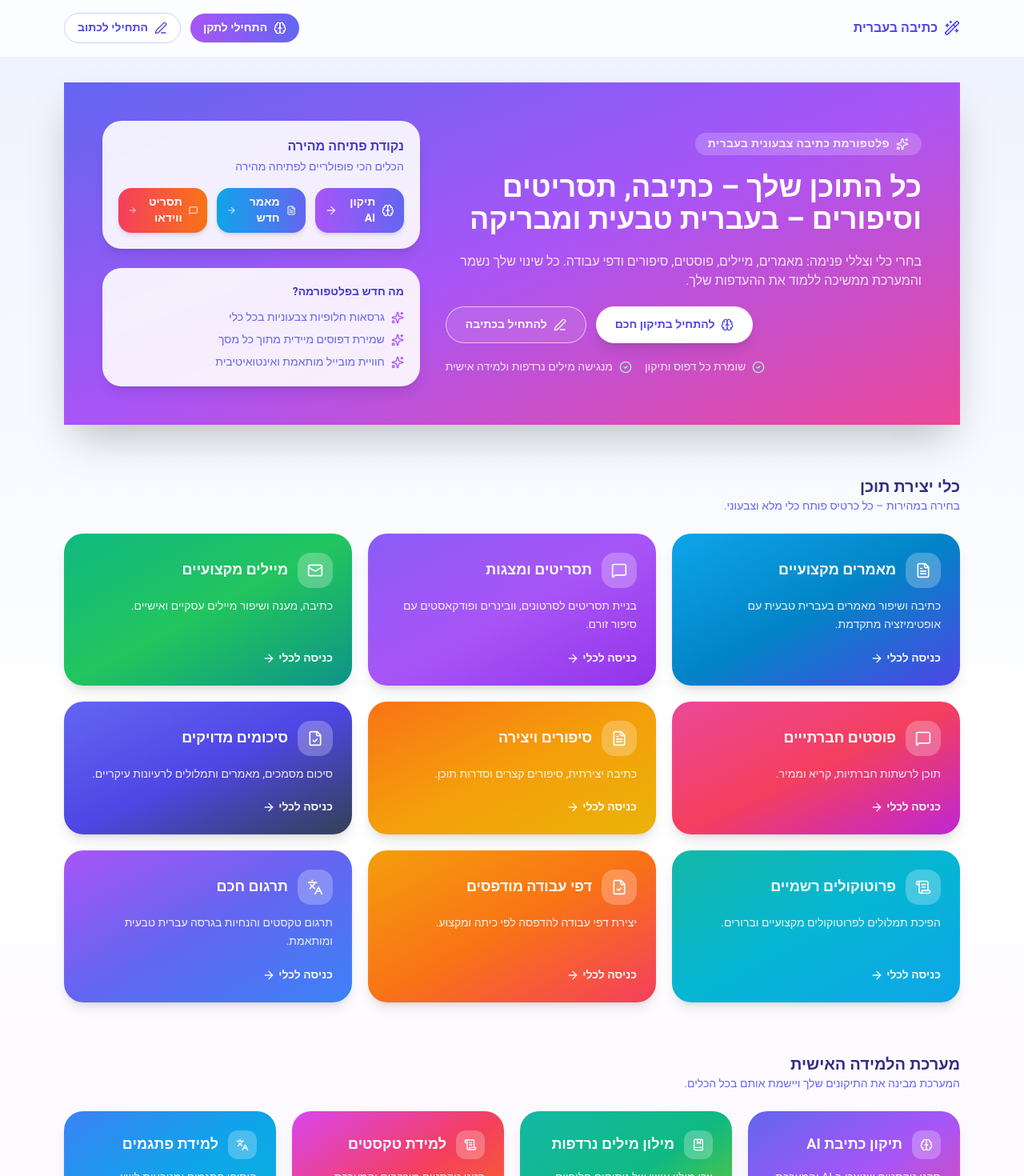
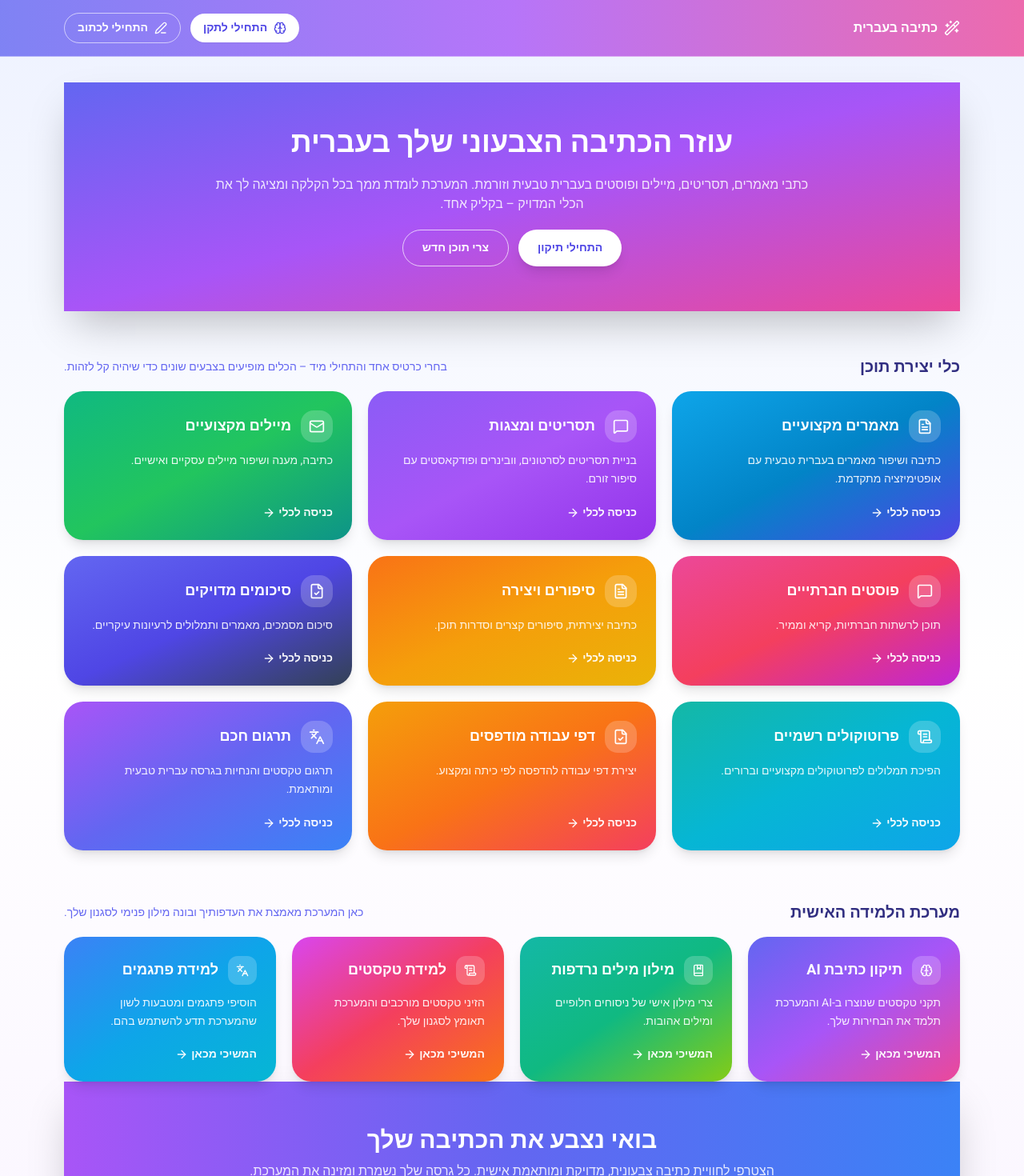
Before and after one commit to liatbenshai/ktiva-evrit, a Next.js app: page /dashboard in a window 1280 px wide. Shown: the top 1470 px of the page at 80% size. Built offline with nearby package versions, Linux system fonts and the light colour scheme.

Commit message:
Simplify colorful dashboard layout

```diff
--- a/app/(dashboard)/dashboard/page.tsx
+++ b/app/(dashboard)/dashboard/page.tsx
@@ -117,23 +117,23 @@ const learningCards = [
 export default function DashboardPage() {
   return (
     <div dir="rtl" className="min-h-screen bg-gradient-to-b from-indigo-50 via-white to-purple-50">
-      <header className="sticky top-0 z-40 border-b border-white/40 bg-white/80 backdrop-blur">
+      <header className="sticky top-0 z-40 border-b border-white/40 bg-gradient-to-r from-indigo-500/80 via-purple-500/80 to-pink-500/80 backdrop-blur">
         <div className="mx-auto flex w-full max-w-6xl items-center justify-between px-4 py-3 sm:py-4">
-          <Link href="/dashboard" className="flex items-center gap-2 text-indigo-600 hover:text-indigo-700">
+          <Link href="/dashboard" className="flex items-center gap-2 text-white">
             <Wand2 className="h-5 w-5" />
             <span className="text-base font-semibold">כתיבה בעברית</span>
           </Link>
           <div className="flex items-center gap-2 sm:gap-3">
             <Link
               href="/dashboard/ai-correction"
-              className="inline-flex items-center gap-2 rounded-full bg-gradient-to-r from-purple-500 to-indigo-500 px-4 py-2 text-sm font-semibold text-white shadow-sm transition hover:-translate-y-0.5 hover:shadow-lg"
+              className="inline-flex items-center gap-2 rounded-full bg-white px-4 py-2 text-sm font-semibold text-indigo-600 shadow-sm transition hover:-translate-y-0.5 hover:shadow-lg"
             >
               <Brain className="h-4 w-4" />
               התחילי לתקן
             </Link>
             <Link
               href="/dashboard/articles"
-              className="hidden items-center gap-2 rounded-full border border-indigo-200 bg-white px-4 py-2 text-sm font-semibold text-indigo-600 transition hover:border-indigo-300 hover:text-indigo-700 sm:inline-flex"
+              className="hidden items-center gap-2 rounded-full border border-white/60 px-4 py-2 text-sm font-semibold text-white transition hover:bg-white/15 sm:inline-flex"
             >
               <PenLine className="h-4 w-4" />
               התחילי לכתוב
@@ -143,91 +143,35 @@ export default function DashboardPage() {
       </header>
 
       <main className="mx-auto w-full max-w-6xl px-4 pb-16">
-        <section className="mt-8 rounded-4xl bg-gradient-to-br from-indigo-500 via-purple-500 to-pink-500 p-6 text-white shadow-2xl sm:p-12">
-          <div className="grid gap-8 sm:grid-cols-[minmax(0,1.2fr)_minmax(0,0.8fr)] sm:items-center">
-            <div className="space-y-5 text-center sm:text-right">
-              <span className="inline-flex items-center gap-2 rounded-full bg-white/20 px-4 py-1 text-xs font-semibold uppercase tracking-wide text-white/90 sm:text-sm">
-                <Sparkles className="h-4 w-4" /> פלטפורמת כתיבה צבעונית בעברית
-              </span>
+        <section className="mt-8 overflow-hidden rounded-4xl bg-gradient-to-br from-indigo-500 via-purple-500 to-pink-500 p-8 text-white shadow-2xl sm:p-14">
+          <div className="mx-auto flex max-w-3xl flex-col items-center gap-5 text-center">
             <h1 className="text-3xl font-bold leading-tight sm:text-4xl">
-                כל התוכן שלך – כתיבה, תסריטים וסיפורים – בעברית טבעית ומבריקה
+              עוזר הכתיבה הצבעוני שלך בעברית
             </h1>
             <p className="text-sm text-white/85 sm:text-base">
-                בחרי כלי וצללי פנימה: מאמרים, מיילים, פוסטים, סיפורים ודפי עבודה. כל שינוי שלך נשמר והמערכת ממשיכה ללמוד את ההעדפות שלך.
+              כתבי מאמרים, תסריטים, מיילים ופוסטים בעברית טבעית וזורמת. המערכת לומדת ממך בכל הקלקה ומציגה לך את הכלי המדויק – בקליק אחד.
             </p>
-              <div className="flex flex-col gap-3 sm:flex-row sm:justify-end">
+            <div className="flex flex-col gap-3 sm:flex-row">
               <Link
                 href="/dashboard/ai-correction"
                 className="inline-flex items-center justify-center gap-2 rounded-full bg-white px-6 py-3 text-sm font-semibold text-indigo-600 shadow-lg transition hover:-translate-y-0.5 hover:text-purple-500"
               >
-                  <Brain className="h-4 w-4" />
-                  להתחיל בתיקון חכם
+                התחילי תיקון
               </Link>
               <Link
                 href="/dashboard/articles"
-                  className="inline-flex items-center justify-center gap-2 rounded-full border border-white/60 bg-white/10 px-6 py-3 text-sm font-semibold text-white transition hover:bg-white/20"
+                className="inline-flex items-center justify-center gap-2 rounded-full border border-white/70 px-6 py-3 text-sm font-semibold text-white transition hover:bg-white/20"
               >
-                  <PenLine className="h-4 w-4" />
-                  להתחיל בכתיבה
+                צרי תוכן חדש
               </Link>
-              </div>
-              <div className="flex flex-wrap justify-center gap-4 text-xs text-white/85 sm:justify-end sm:text-sm">
-                <span className="inline-flex items-center gap-2">
-                  <CheckCircle2 className="h-4 w-4 text-emerald-200" /> שומרת כל דפוס ותיקון
-                </span>
-                <span className="inline-flex items-center gap-2">
-                  <CheckCircle2 className="h-4 w-4 text-emerald-200" /> מנגישה מילים נרדפות ולמידה אישית
-                </span>
-              </div>
-            </div>
-            <div className="grid gap-4 sm:gap-6">
-              <div className="rounded-3xl bg-white/90 p-5 text-indigo-700 shadow-lg backdrop-blur">
-                <h2 className="text-base font-semibold">נקודת פתיחה מהירה</h2>
-                <p className="mt-1 text-sm text-indigo-500">הכלים הכי פופולריים לפתיחה מהירה</p>
-                <div className="mt-4 grid grid-cols-1 gap-3 sm:grid-cols-3">
-                  {[
-                    { label: 'תיקון AI', href: '/dashboard/ai-correction', icon: Brain, tint: 'from-purple-500 to-indigo-500' },
-                    { label: 'מאמר חדש', href: '/dashboard/articles', icon: FileText, tint: 'from-sky-500 to-indigo-500' },
-                    { label: 'תסריט ווידאו', href: '/dashboard/scripts', icon: MessageSquare, tint: 'from-rose-500 to-orange-500' },
-                  ].map((item) => (
-                    <Link
-                      key={item.href}
-                      href={item.href}
-                      className={`group flex items-center justify-between rounded-2xl bg-gradient-to-r ${item.tint} px-3 py-2 text-sm font-semibold text-white shadow-md transition hover:-translate-y-0.5 hover:shadow-lg`}
-                    >
-                      <span className="flex items-center gap-2">
-                        <item.icon className="h-4 w-4" />
-                        {item.label}
-                      </span>
-                      <ArrowRight className="h-4 w-4 text-white/80 transition group-hover:translate-x-0.5" />
-                    </Link>
-                  ))}
-                </div>
-              </div>
-              <div className="rounded-3xl bg-white/90 p-5 text-indigo-700 shadow-lg backdrop-blur">
-                <h3 className="text-sm font-semibold">מה חדש בפלטפורמה?</h3>
-                <ul className="mt-3 space-y-2 text-sm text-indigo-500">
-                  <li className="flex items-center gap-2">
-                    <Sparkles className="h-4 w-4 text-purple-500" /> גרסאות חלופיות צבעוניות בכל כלי
-                  </li>
-                  <li className="flex items-center gap-2">
-                    <Sparkles className="h-4 w-4 text-purple-500" /> שמירת דפוסים מיידית מתוך כל מסך
-                  </li>
-                  <li className="flex items-center gap-2">
-                    <Sparkles className="h-4 w-4 text-purple-500" /> חוויית מובייל מותאמת ואינטואיטיבית
-                  </li>
-                </ul>
-              </div>
             </div>
           </div>
         </section>
 
-        <section className="mt-16 space-y-6">
-          <div className="flex flex-col gap-2 text-indigo-900 sm:flex-row sm:items-center sm:justify-between">
-            <div>
+        <section className="mt-14 space-y-4">
+          <div className="flex flex-col gap-1 text-indigo-900 sm:flex-row sm:items-center sm:justify-between">
             <h2 className="text-xl font-semibold">כלי יצירת תוכן</h2>
-              <p className="text-sm text-indigo-500">בחירה במהירות – כל כרטיס פותח כלי מלא וצבעוני.</p>
-            </div>
+            <p className="text-sm text-indigo-500">בחרי כרטיס אחד והתחילי מיד – הכלים מופיעים בצבעים שונים כדי שיהיה קל לזהות.</p>
           </div>
 
           <div className="grid grid-cols-1 gap-5 sm:grid-cols-2 lg:grid-cols-3">
@@ -238,7 +182,7 @@ export default function DashboardPage() {
                 className={`group flex h-full flex-col justify-between rounded-3xl bg-gradient-to-br ${gradient} p-6 text-white shadow-lg transition hover:-translate-y-1 hover:shadow-2xl focus-visible:outline-none focus-visible:ring-2 focus-visible:ring-white/80 focus-visible:ring-offset-2 focus-visible:ring-offset-purple-100`}
               >
                 <div className="flex items-center gap-3">
-                  <span className="flex h-11 w-11 items-center justify-center rounded-2xl bg-white/25">
+                  <span className="flex h-10 w-10 items-center justify-center rounded-2xl bg-white/20">
                     <Icon className="h-5 w-5" />
                   </span>
                   <h3 className="text-lg font-semibold">{title}</h3>
@@ -253,12 +197,10 @@ export default function DashboardPage() {
           </div>
         </section>
 
-        <section className="mt-16 space-y-6">
-          <div className="flex flex-col gap-2 text-indigo-900 sm:flex-row sm:items-center sm:justify-between">
-            <div>
+        <section className="mt-16 space-y-4">
+          <div className="flex flex-col gap-1 text-indigo-900 sm:flex-row sm:items-center sm:justify-between">
             <h2 className="text-xl font-semibold">מערכת הלמידה האישית</h2>
-              <p className="text-sm text-indigo-500">המערכת מבינה את התיקונים שלך ויישמת אותם בכל הכלים.</p>
-            </div>
+            <p className="text-sm text-indigo-500">כאן המערכת מאמצת את העדפותיך ובונה מילון פנימי לסגנון שלך.</p>
           </div>
 
           <div className="grid grid-cols-1 gap-5 sm:grid-cols-2 lg:grid-cols-4">
@@ -269,7 +211,7 @@ export default function DashboardPage() {
                 className={`group flex h-full flex-col justify-between rounded-3xl bg-gradient-to-br ${gradient} p-6 text-white shadow-lg transition hover:-translate-y-1 hover:shadow-2xl focus-visible:outline-none focus-visible:ring-2 focus-visible:ring-white/80 focus-visible:ring-offset-2 focus-visible:ring-offset-purple-100`}
               >
                 <div className="flex items-center gap-3">
-                  <span className="flex h-9 w-9 items-center justify-center rounded-xl bg-white/25">
+                  <span className="flex h-9 w-9 items-center justify-center rounded-xl bg-white/20">
                     <Icon className="h-4 w-4" />
                   </span>
                   <h3 className="text-lg font-semibold">{title}</h3>
@@ -284,10 +226,10 @@ export default function DashboardPage() {
           </div>
         </section>
 
-        <section className="mt-18 rounded-4xl bg-gradient-to-br from-purple-500 via-indigo-500 to-blue-500 px-6 py-10 text-center text-white shadow-2xl sm:px-10 sm:py-14">
-          <h2 className="text-2xl font-semibold sm:text-3xl">מוכנה לכתוב בעברית שתעשה וואו?</h2>
+        <section className="mt-18 rounded-4xl bg-gradient-to-r from-purple-500 via-indigo-500 to-blue-500 px-6 py-10 text-center text-white shadow-2xl sm:px-10 sm:py-14">
+          <h2 className="text-2xl font-semibold sm:text-3xl">בואי נצבע את הכתיבה שלך</h2>
           <p className="mt-2 text-sm text-white/85 sm:text-base">
-            הצטרפי לאלפי כותבים שנהנים מחוויית כתיבה צבעונית, נוחה ומותאמת אישית.
+            הצטרפי לחוויית כתיבה צבעונית, מדויקת ומותאמת אישית. כל גרסה שלך נשמרת ומזינה את המערכת.
           </p>
           <div className="mt-6 flex flex-col items-center justify-center gap-3 sm:flex-row">
             <Link
```
Lines whose indentation alone changed are shown as unchanged.
